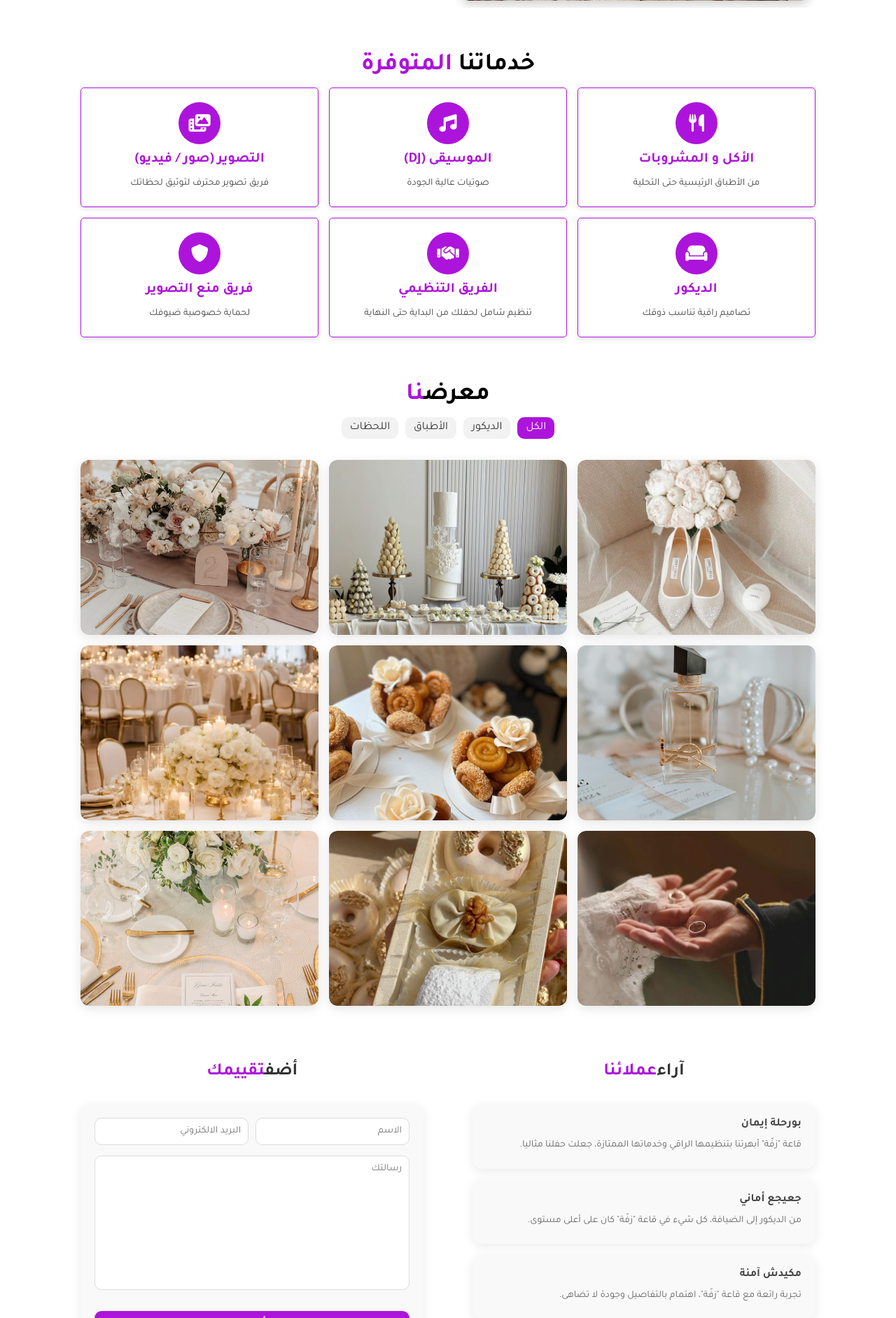
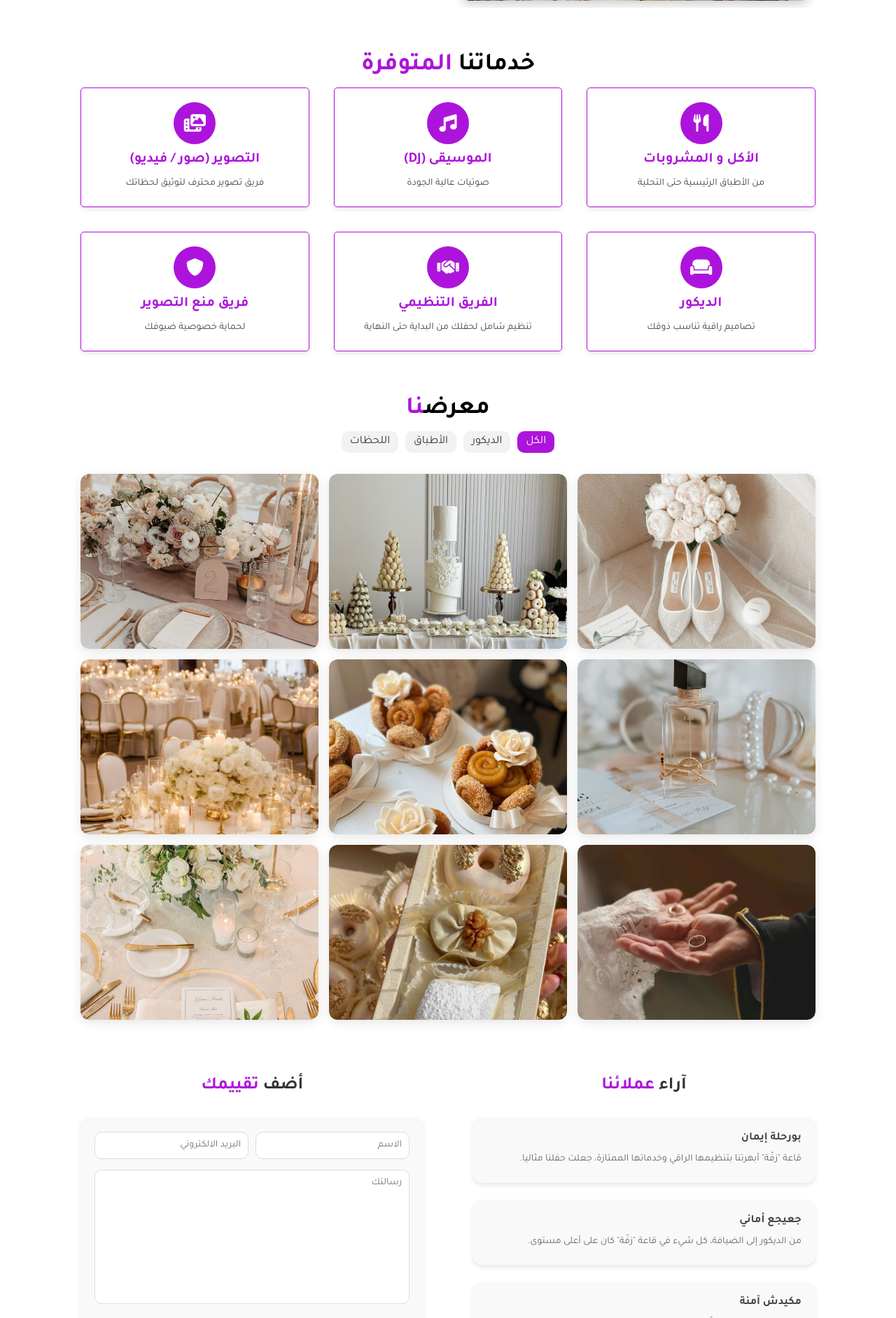
Before and after one commit to AminaMekideche/Zaffa, a PHP site: page / in a window 1280 px wide. Shown: the part 1069-2952 px from the top of the page at 70% size. Run offline with PHP 8.4, Linux system fonts and the light colour scheme; some libraries are stand-ins or nearby versions; some web fonts are replaced.

Commit message:
`Updated CSS styles for layout and design elements`

```diff
--- a/css/index.css
+++ b/css/index.css
@@ -164,15 +164,14 @@ section{
 .service .box-container{
     display: grid;
     grid-template-columns: repeat(auto-fit , minmax(27rem ,1fr));
-    gap: 1.5rem;
+    gap: 3.5rem;
 }
 .service .box-container .box{
     border-radius: .5rem;
-    /*background: #dd99ef;text-align: center;padding: 2rem;*/
     background: #ffffff;
     text-align: center;
     padding: 2rem;
-    box-shadow: 0 3px 6px rgba(0,0,0,0.1);
+    box-shadow: 0 3px 6px rgba(0, 0, 0, 0.1);
     color: #333;
     border: #ad14db 1px solid;
 }
@@ -371,19 +370,21 @@ section{
   font-weight: bold;
   color: #333;
   margin-bottom: 2rem;
+  text-transform: uppercase;
 }
 .review .heading span {
   color: #ad14db;
+  text-transform: uppercase;
 }
 .review .box-container {
   display: grid;
-  gap: 1.5rem;
+  gap: 2.5rem;
 }
 .review .box {
   background: #f9f9f9;
   border-radius: 14px;
   padding: 2rem;
-  box-shadow: 0 4px 15px rgba(0, 0, 0, 0.08);
+  box-shadow: 0 3px 6px rgba(0,0,0,0.1);
   transition: transform 0.3s ease;
 }
 .review .box:hover {
@@ -403,7 +404,7 @@ section{
   background: #f9f9f9;
   padding: 2rem;
   border-radius: 14px;
-  box-shadow: 0 4px 15px rgba(0, 0, 0, 0.08);
+  box-shadow: 0 3px 6px rgba(0,0,0,0.1);
 }
 .review .review-form .inputbox {
   display: flex;
@@ -444,6 +445,7 @@ section{
 .review .review-form .btn:hover {
   background: #8e0fb4;
 }
+
 @media (max-width: 991px) {
   .review .review-content {
     grid-template-columns: 1fr;
@@ -469,9 +471,6 @@ section{
     padding: 1rem 0;
     color: #eee;
 }
-
-
-
 .footer .box-container .box a i{
     padding-right: .5rem;
     color: var(--main-color);
--- a/index.php
+++ b/index.php
@@ -171,7 +171,7 @@
         <div class="review-content">
 
             <div class="reviews">
-                <h1 class="heading">آراء<span>عملائنا</span></h1>
+                <h1 class="heading">آراء <span>عملائنا </span></h1>
                 <div class="box-container">
                     <div class="box">
                         <div class="user">
@@ -203,7 +203,7 @@
             </div>
 
             <div class="review-form">
-            <h1 class="heading">أضف<span>تقييمك</span></h1>
+            <h1 class="heading">أضف <span>تقييمك </span></h1>
                 <form action="">
                     <div class="inputbox">
                         <input type="text" placeholder="الاسم">
```
